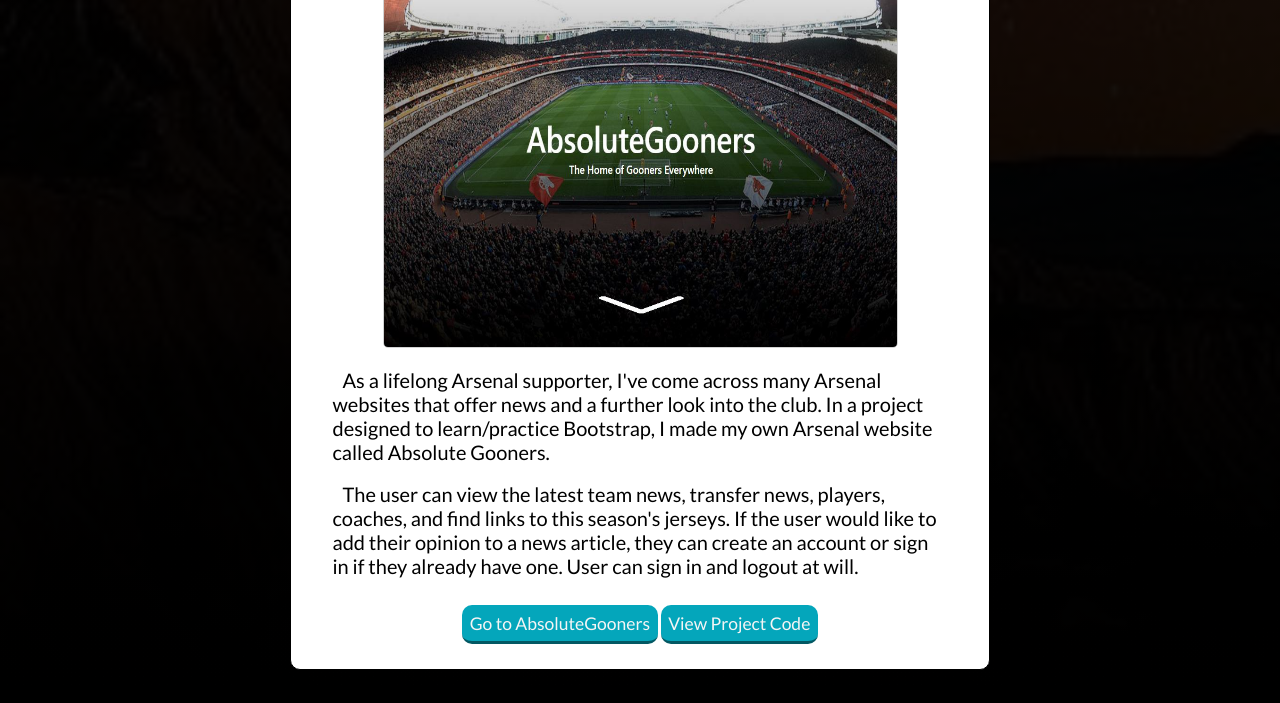
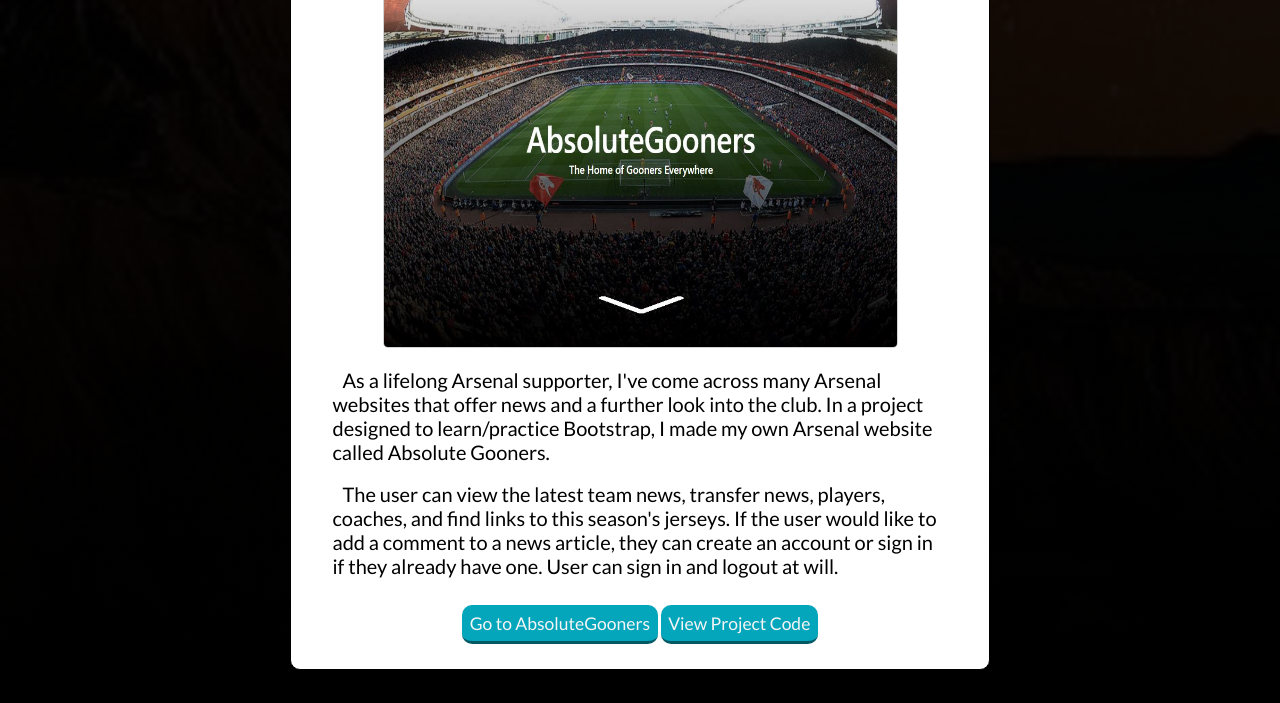
Before and after one commit to RachidRezzik/Porfolio_Site, a plain HTML site: page html/portfolio/portfolio.html in a window 1280 px wide. Shown: the part 2088-2791 px from the top of the page. Drawn offline with Linux system fonts and the light colour scheme; a web font is replaced by a local one.

Commit message:
edited absolutegooners project description

```diff
--- a/html/portfolio/portfolio.html
+++ b/html/portfolio/portfolio.html
@@ -133,7 +133,7 @@
                         As a lifelong Arsenal supporter, I've come across many Arsenal websites that offer news and a further look into the club. In a project designed to learn/practice Bootstrap, I made my own Arsenal website called Absolute Gooners.
                     </p>
                     <p style="padding-top: 0px;">
-                        The user can view the latest team news, transfer news, players, coaches, and find links to this season's jerseys. If the user would like to add their opinion to a news article, they can create an account or sign in if they already have one. User can sign in and logout at will.
+                        The user can view the latest team news, transfer news, players, coaches, and find links to this season's jerseys. If the user would like to add a comment to a news article, they can create an account or sign in if they already have one. User can sign in and logout at will.
                     </p>
                     <div class="project_links">
                         <a id="project_result" href="/html/portfolio/arsenal_fansite/index.html">Go to AbsoluteGooners</a>
```
